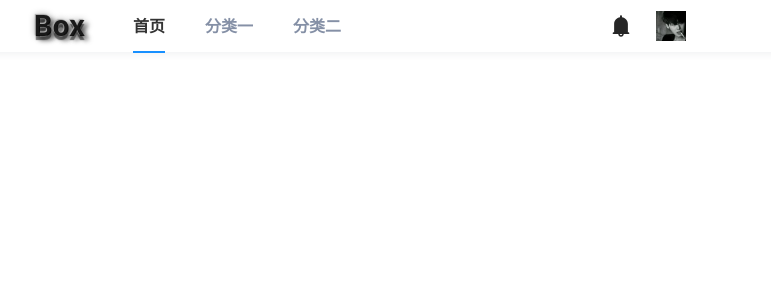
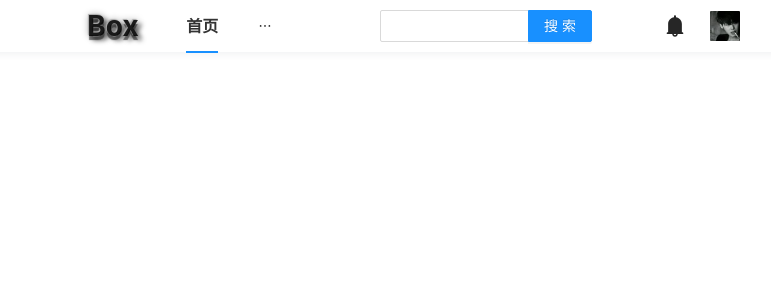
Before and after one commit to DreamWoke/box-community, a React app: page /main in a window 1280 px wide. Shown: the top 300 px of the page, without its empty margins (207-978 px from the left). Built offline with nearby package versions, Linux system fonts and the light colour scheme.

Commit message:
title UI

```diff
--- /dev/null
+++ b/src/components/Title/Avatar.tsx
@@ -0,0 +1,32 @@
+import { PoweroffOutlined, SettingOutlined, UserOutlined } from "@ant-design/icons";
+import { Dropdown, Menu, Image } from "antd";
+import React from "react";
+import Vat from "@/image/vat.jpg";
+const Avatar: React.FC = () => {
+  return (
+    <Dropdown
+      arrow
+      placement="bottomCenter"
+      overlayStyle={{ position: "fixed" }}
+      overlayClassName="avatar-dropdown"
+      overlay={
+        <Menu>
+          <Menu.Item icon={<UserOutlined />} key="main">
+            我的主页
+          </Menu.Item>
+          <Menu.Item icon={<SettingOutlined />} key="settings">
+            设置
+          </Menu.Item>
+          <Menu.Item icon={<PoweroffOutlined />} key="logout">
+            退出
+          </Menu.Item>
+        </Menu>
+      }
+      trigger={["click"]}
+    >
+      <Image width={30} preview={false} src={Vat} />
+    </Dropdown>
+  );
+};
+
+export default Avatar;
--- a/src/components/Title/index.scss
+++ b/src/components/Title/index.scss
@@ -15,6 +15,10 @@
       font-size: 28px;
       text-shadow: -1px -1px 1px #aaa, 0px 4px 1px rgba(0, 0, 0, 0.5), 4px 4px 5px rgba(0, 0, 0, 0.7),
         0px 0px 7px rgba(0, 0, 0, 0.4);
+    }
+    &-search {
+      display: flex;
+      align-items: center;
     }
     &-nav {
       .ant-menu {
@@ -49,6 +53,18 @@
           cursor: pointer;
         }
       }
+      .avatar {
+        img {
+          cursor: pointer;
+          border-radius: 1px;
+        }
+      }
     }
   }
 }
+.avatar-dropdown {
+  .ant-dropdown-menu-item {
+    padding: 5px 15px;
+    color: #8590a6;
+  }
+}
--- a/src/components/Title/index.tsx
+++ b/src/components/Title/index.tsx
@@ -1,10 +1,12 @@
-import { Col, Row } from "antd";
+import { Col, Popover, Row, Menu, Image, Input } from "antd";
 import React, { useState } from "react";
-import { Menu, Avatar, Image } from "antd";
 import { useHistory } from "react-router-dom";
 import Icon, { BellFilled, BellOutlined, UserOutlined } from "@ant-design/icons";
 import Vat from "@/image/vat.jpg";
+import Avatar from "./Avatar";
 import "./index.scss";
+
+const { Search } = Input;
 
 const Title: React.FC = () => {
   const history = useHistory();
@@ -16,14 +18,17 @@ const Title: React.FC = () => {
     console.log("click ", e);
     setCurrent(e.key);
   };
+  const onSearch = () => {
+    console.log("search");
+  };
   return (
     <Col span={24}>
       <div className="title">
         <Row className="title-row">
-          <Col span={2} offset={4} onClick={toMain}>
+          <Col span={2} offset={5} onClick={toMain}>
             <div className="title-row-icon">Box</div>
           </Col>
-          <Col span={8}>
+          <Col span={4}>
             <div className="title-row-nav">
               <Menu onClick={handleClick} selectedKeys={[current]} mode="horizontal">
                 <Menu.Item key="mail">首页</Menu.Item>
@@ -31,7 +36,11 @@ const Title: React.FC = () => {
                 <Menu.Item key="app3">分类二</Menu.Item>
               </Menu>
             </div>
-            <div className="title-row-search"></div>
+          </Col>
+          <Col span={4}>
+            <div className="title-row-search">
+              <Search placeholder="" allowClear enterButton="搜索" size="middle" onSearch={onSearch} />
+            </div>
           </Col>
           <Col span={4}>
             <div className="title-row-right">
@@ -39,7 +48,7 @@ const Title: React.FC = () => {
                 <BellFilled />
               </div>
               <div className="avatar">
-                <Image width={30} preview={false} src={Vat} />
+                <Avatar />
               </div>
             </div>
           </Col>
```
